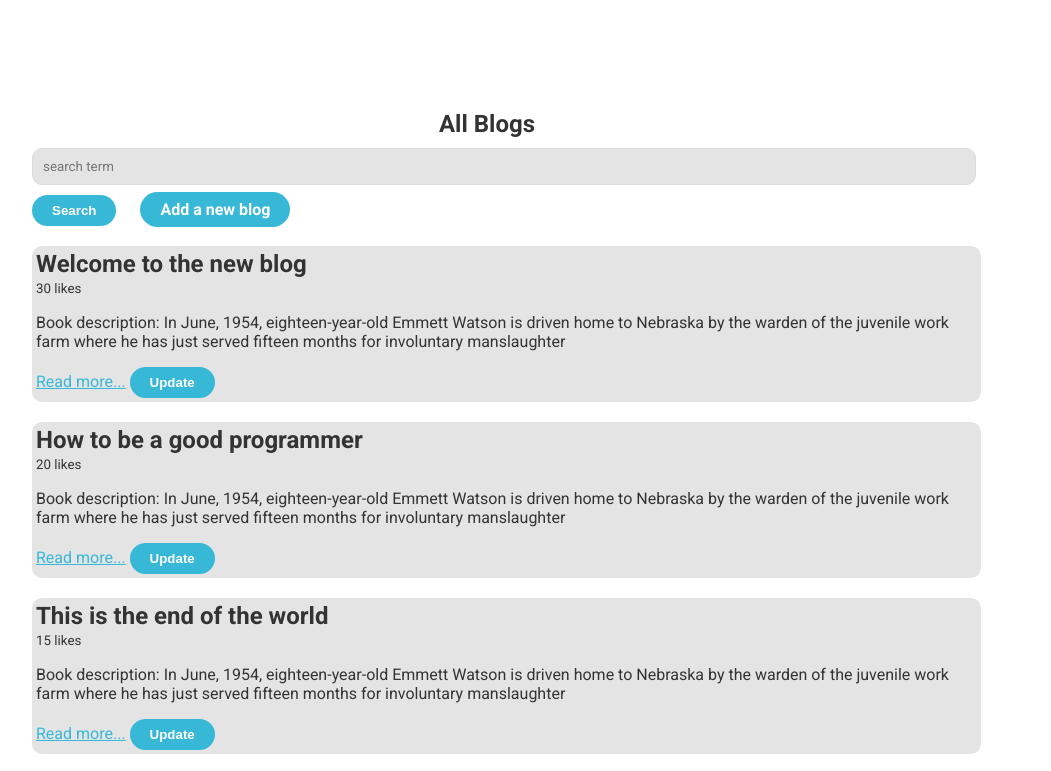
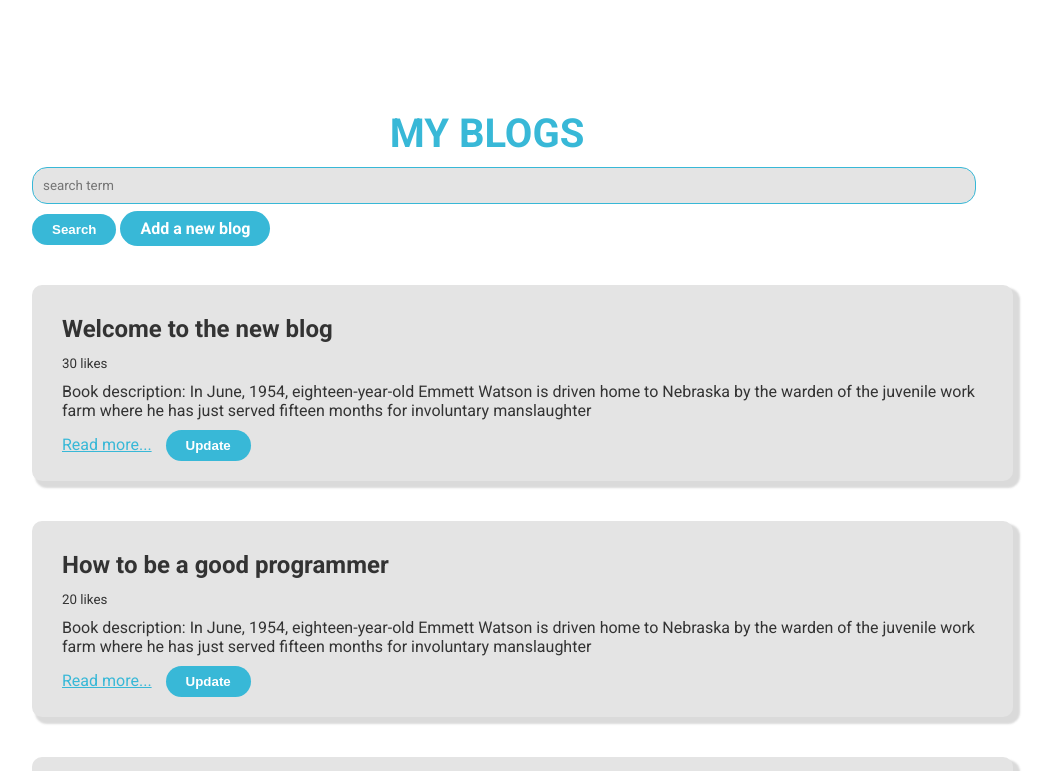
Before and after one commit to ttewabe/My_blog_app, a website built with Vite: page index.html in a window 1280 px wide. Shown: the top 771 px of the page, without its empty margins (128-1179 px from the left). Built offline with nearby package versions, Linux system fonts and the light colour scheme; data requests are answered from the project's data file.

Commit message:
updated the style

```diff
--- a/index.html
+++ b/index.html
@@ -10,7 +10,7 @@
   <body>
 
     <nav>
-      <h1>All Blogs<b></b></h1>
+      <h1>MY BLOGS<b></b></h1>
     </nav>
 
     <form class="search">
--- a/styles.scss
+++ b/styles.scss
@@ -21,6 +21,9 @@ body {
       margin: 0;
       align-items: center;
       padding-right: 50px;
+      color: $bg;
+      font-weight: 800;
+      font-size: 40px;
     }
   }
 
@@ -34,7 +37,6 @@ body {
   background: $bg;
   padding: 8px 20px;
   border-radius: 50px;
-  margin-left: 20px;
   border:$bg;
   font-weight: 800;
 }
@@ -58,7 +60,6 @@ body {
   textarea {
     min-height: 200px;
   }
-
 
 /* share social media */
 .social-sharing {
@@ -92,24 +93,29 @@ body {
   background: $text-bg;
   border-radius: 10px;
   margin: 20px 0px;
+  border-radius: 15px;
+  background: $text-bg;
+  border: 1px solid $bg;
 }
 
 /* post list */
 .post {
   width: 98%;
-  padding: 4px;
+  padding: 20px;
   background: $text-bg;
   border-radius: 10px;
-  margin: 20px 0;
+  margin: 40px 0;
+  box-shadow: 5px 5px 2px 2px rgba(68, 68, 72, 0.2);
 }
 .post h2 {
-    margin: 0;
+    margin: 10px;
   }
   .post p {
-    margin-top: 0;
+    margin: 10px;
   }
 .post a {
   color: $bg;
+  margin: 10px;
 }
 
 /* update page */
@@ -117,8 +123,9 @@ body {
   input, textarea {
     margin: 5px;
     padding: 4px;
+    border-radius: 15px;
     background: $text-bg;
-    border-radius: 5px;
+    border: 1px solid $bg;
     display: flex;
     justify-content: center;
     align-items: center;
@@ -138,6 +145,7 @@ body {
     width: 98%;
     margin: 10px 0px;
     padding: 10px;
-    border-radius: 10px;
+    border-radius: 15px;
     background: $text-bg;
+    border: 1px solid $bg;
   }
```
Lines whose indentation alone changed are shown as unchanged.
